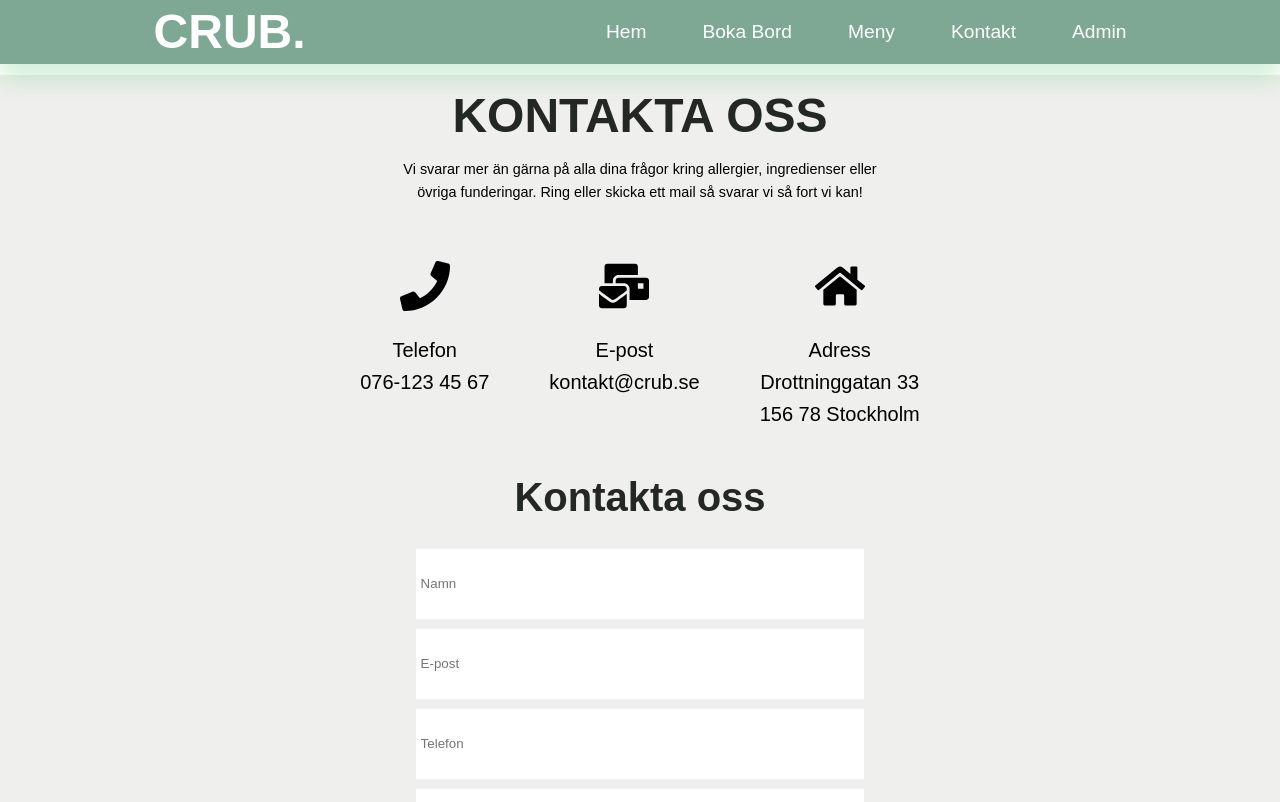
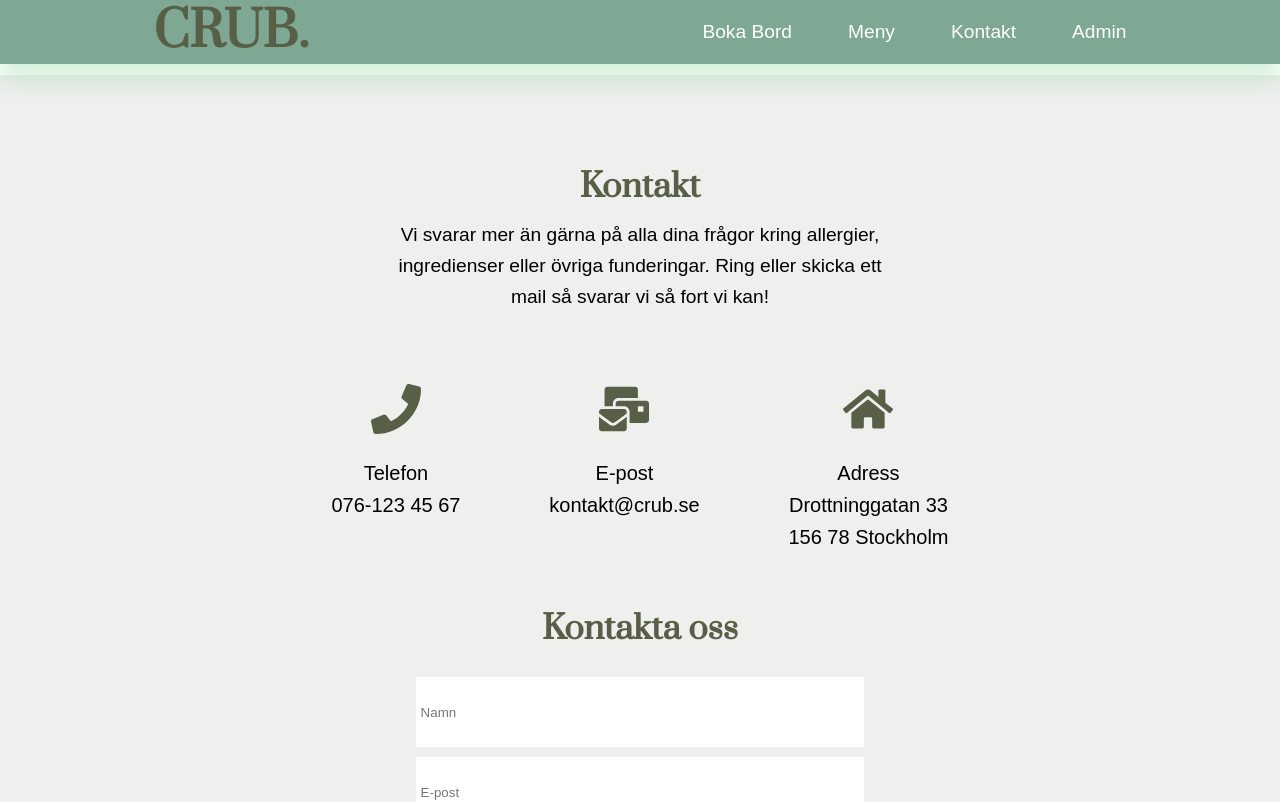
Before and after one commit to Sahra-Bile/CRUB-Restaurant-, a React (Create React App) app: page /contact in a window 1280 px wide. Shown: the top 802 px of the page. Built offline with nearby package versions, Linux system fonts and the light colour scheme; no server answers; a web font is replaced by a local one.

Commit message:
changes to variables and then contactpage, home and navbar

```diff
--- a/src/components/booking/Booking.tsx
+++ b/src/components/booking/Booking.tsx
@@ -82,7 +82,7 @@ export const Booking = () => {
         <div className="big-container__step">
           {step === 1 && (
             <>
-              <h2 className="big-container__step__text">Boka Bord</h2>
+              <h2 className="big-container__step__text">Boka bord</h2>
               <form
                 className="big-container__step__form1"
                 onSubmit={handleSubmit(HandleOnFirstSubmit)}
--- a/src/components/booking/booking.scss
+++ b/src/components/booking/booking.scss
@@ -36,7 +36,8 @@
     &__text {
       text-align: center;
       font-family: v.$title;
-      font-size: 2rem;
+      font-size: v.$titlesize;
+
       color: black;
     }
 
--- a/src/components/section/contact/Contact.tsx
+++ b/src/components/section/contact/Contact.tsx
@@ -7,8 +7,8 @@ export const Contact = () => {
     <section>
       <div className="contact">
         <div className="contact__container">
-          <h1 className="contact__container__header">Kontakta oss</h1>
-          <p>
+          <h1 className="contact__container__header">Kontakt</h1>
+          <p className="contact__container__text">
             Vi svarar mer än gärna på alla dina frågor kring allergier,
             ingredienser eller övriga funderingar. Ring eller skicka ett mail så
             svarar vi så fort vi kan!
--- a/src/components/section/contact/contact.scss
+++ b/src/components/section/contact/contact.scss
@@ -22,7 +22,14 @@
     &__header {
       margin-bottom: 15px;
       margin-top: 15px;
-      text-transform: uppercase;
+      font-size: v.$titlesize;
+      font-family: v.$title;
+      color: v.$olive;
+      padding-top: 2.5em;
+    }
+    &__text{
+      font-family: v.$regular;
+      font-size: v.$regularsize;
     }
   }
 
@@ -35,9 +42,12 @@
 
   &__listContainer {
     margin: 30px;
+    padding: 1em;
+    font-family: v.$regular;
 
     &__icon {
       font-size: 50px;
+      color: v.$olive
     }
 
     &__icon:hover {
@@ -57,6 +67,9 @@
     &__header {
       margin-bottom: 30px;
       font-size: 40px;
+      font-family: v.$title;
+      font-size: v.$titlesize;
+      color: v.$olive;
     }
 
     &__form {
--- a/src/components/section/nav/Nav.tsx
+++ b/src/components/section/nav/Nav.tsx
@@ -1,4 +1,5 @@
 import React from 'react'
+import { Link } from 'react-router-dom'
 
 import { data } from './data'
 import './nav.scss'
@@ -7,7 +8,9 @@ export const NavBar = () => {
   return (
     <nav className="nav">
       <div className="  nav__container">
-        <h1 className="nav__container__logo">CRUB.</h1>
+        <Link to='/'>
+          <h1 className="nav__container__logo" >CRUB.</h1>
+        </Link>
         <ul className="nav__container__menu">
           {data.map((item) => (
             <li key={item.id}>
--- a/src/components/section/nav/data.ts
+++ b/src/components/section/nav/data.ts
@@ -1,8 +1,7 @@
 export const data = [
-  {id: 1, link: '/', title: 'Hem'},
-  {id: 2, link: '/booking', title: 'Boka Bord'},
-  {id: 4, link: '/menu', title: 'Meny'},
-  {id: 5, link: '/contact', title: 'Kontakt'},
-  {id: 6, link: '/admin', title: 'Admin'}
+  {id: 1, link: '/booking', title: 'Boka Bord'},
+  {id: 2, link: '/menu', title: 'Meny'},
+  {id: 3, link: '/contact', title: 'Kontakt'},
+  {id: 4, link: '/admin', title: 'Admin'}
 
   ]
--- a/src/components/section/nav/nav.scss
+++ b/src/components/section/nav/nav.scss
@@ -23,8 +23,8 @@
     max-width: 1920px;
 
     &__logo {
-      color: #fff;
-      font-family: v.$regular;
+      color: v.$olive;
+      font-family: v.$title;
     }
 
     &__menu {
--- a/src/components/style/variables.scss
+++ b/src/components/style/variables.scss
@@ -39,3 +39,9 @@ $transition: all 500ms ease;
 // font family
 $title: 'Prata', serif;
 $regular: 'Jaldi', sans-serif;
+
+//font sizes
+
+$titlesize: 2rem;
+$regularsize: 1.2rem;
+$btnsize: 0.8rem;
```
